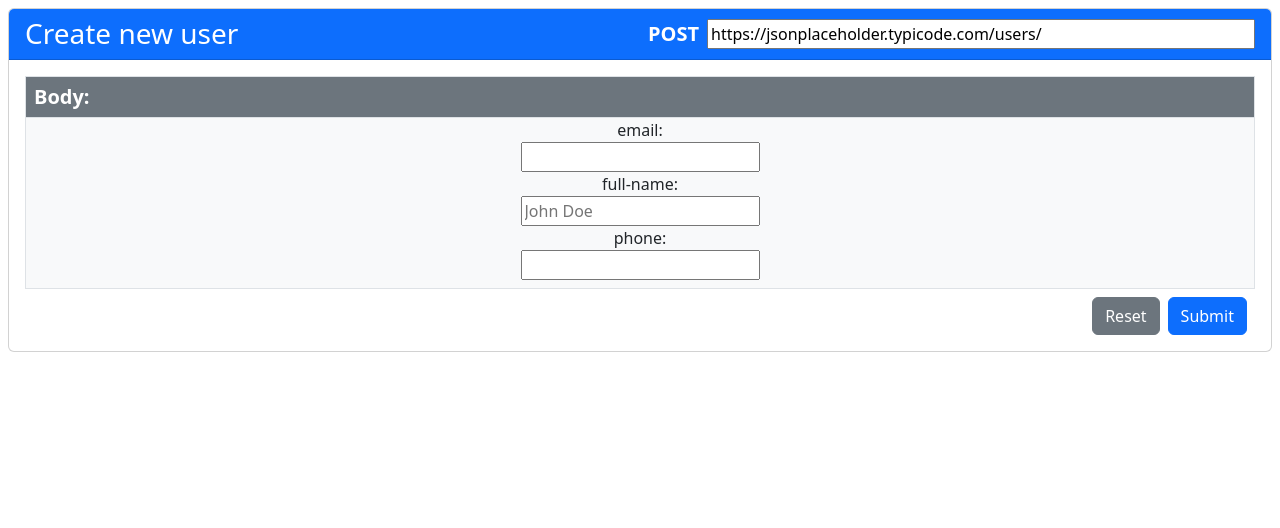
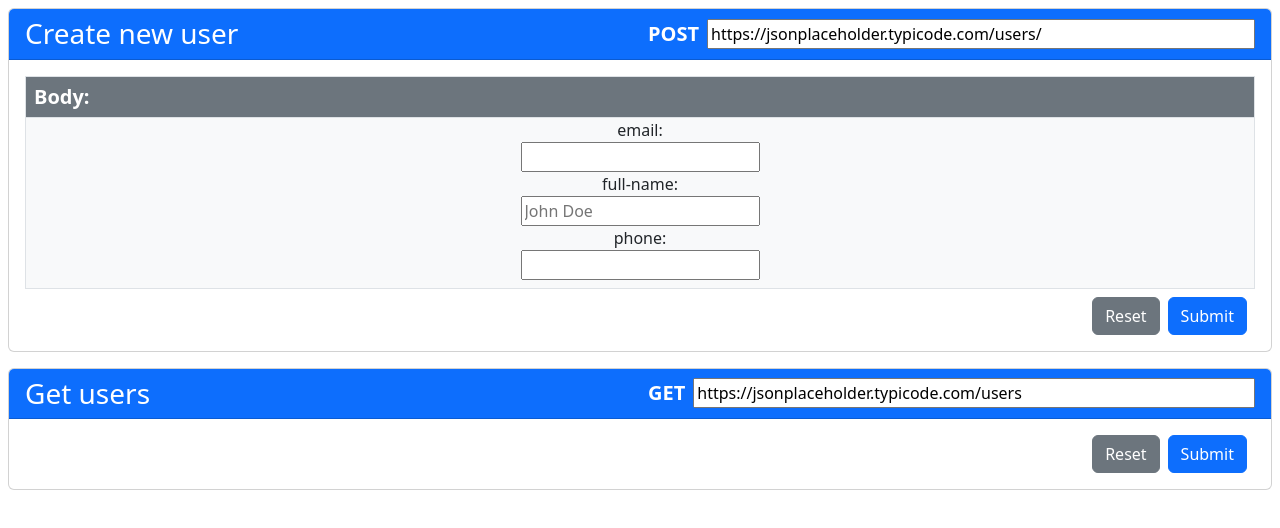
Before and after one commit to johncrogers/smartcar-endpoint-explorer, a React (Create React App) app in the folder smartcar-endpoint-explorer/: page / in a window 1280 px wide. Shown: the top 528 px of the page. Built offline with nearby package versions, Linux system fonts and the light colour scheme.

Commit message:
Improve response styling

```diff
--- a/smartcar-endpoint-explorer/package.json
+++ b/smartcar-endpoint-explorer/package.json
@@ -14,6 +14,7 @@
     "react": "^18.2.0",
     "react-dom": "^18.2.0",
     "react-scripts": "5.0.1",
+    "react-syntax-highlighter": "^15.5.0",
     "reactstrap": "^9.1.5",
     "typescript": "^4.9.5",
     "web-vitals": "^2.1.4"
--- a/smartcar-endpoint-explorer/src/App.tsx
+++ b/smartcar-endpoint-explorer/src/App.tsx
@@ -3,11 +3,8 @@ import { EndpointExplorer } from "./EndpointExplorer/EndpointExplorer";
 
 import "./App.css";
 
-function App() {
-  return (
-    <div className="App">
-      <EndpointExplorer
-        endpointConfiguration={{
+const endpoints = [
+  {
     title: "Create new user",
     url: "https://jsonplaceholder.typicode.com/users/",
     method: "POST",
@@ -29,8 +26,22 @@ function App() {
         type: "tel",
       },
     ],
-        }}
-      />
+  },
+  {
+    title: "Get users",
+    url: "https://jsonplaceholder.typicode.com/users",
+    method: "GET",
+  },
+];
+
+function App() {
+  return (
+    <div className="App">
+      {endpoints.map((endpointConfiguration) => {
+        return (
+          <EndpointExplorer endpointConfiguration={endpointConfiguration} />
+        );
+      })}
     </div>
   );
 }
--- /dev/null
+++ b/smartcar-endpoint-explorer/src/EndpointExplorer/Code.tsx
@@ -0,0 +1,16 @@
+import React from "react";
+
+import SyntaxHighlighter from "react-syntax-highlighter";
+import { docco } from "react-syntax-highlighter/dist/esm/styles/hljs";
+
+export const Code: React.FC<{ codeString: string }> = (props: {
+  codeString: string;
+}) => {
+  const { codeString } = props;
+
+  return (
+    <SyntaxHighlighter language="javascript" style={docco} wrapLongLines={true}>
+      {codeString}
+    </SyntaxHighlighter>
+  );
+};
--- a/smartcar-endpoint-explorer/src/EndpointExplorer/EndpointExplorer.tsx
+++ b/smartcar-endpoint-explorer/src/EndpointExplorer/EndpointExplorer.tsx
@@ -41,11 +41,14 @@ export const EndpointExplorer: React.FC<EndpointExplorerProps> = (
     executeRequest({
       url,
       method: endpointConfiguration.method,
-      body: {
-        email,
-        fullName,
-        phone,
-      },
+      body:
+        endpointConfiguration.method !== "GET"
+          ? {
+              email,
+              fullName,
+              phone,
+            }
+          : undefined,
     });
   };
   const onClickResetForm = () => {
--- a/smartcar-endpoint-explorer/src/EndpointExplorer/RequestForm.tsx
+++ b/smartcar-endpoint-explorer/src/EndpointExplorer/RequestForm.tsx
@@ -2,6 +2,7 @@ import React from "react";
 
 import { Button, Card, CardBody, CardHeader } from "reactstrap";
 
+import { Code } from "./Code";
 import { EndpointConfiguration } from "./EndpointConfiguration";
 import { RequestValues } from "./useEndpointExplorer";
 
@@ -114,7 +115,7 @@ export const RequestForm: React.FC<RequestFormProps> = (
               </div>
               {loading && <div>Loading...</div>}
               {error && <div>An error occurred</div>}
-              {response && <div>{JSON.stringify(response)}</div>}
+              {response && <Code codeString={JSON.stringify(response)} />}
             </div>
           )}
           <div className="d-flex justify-content-end">
```
Also changed, not shown: 1 other file (tests, documents, lock files or other folders). Lines whose indentation alone changed are shown as unchanged.
